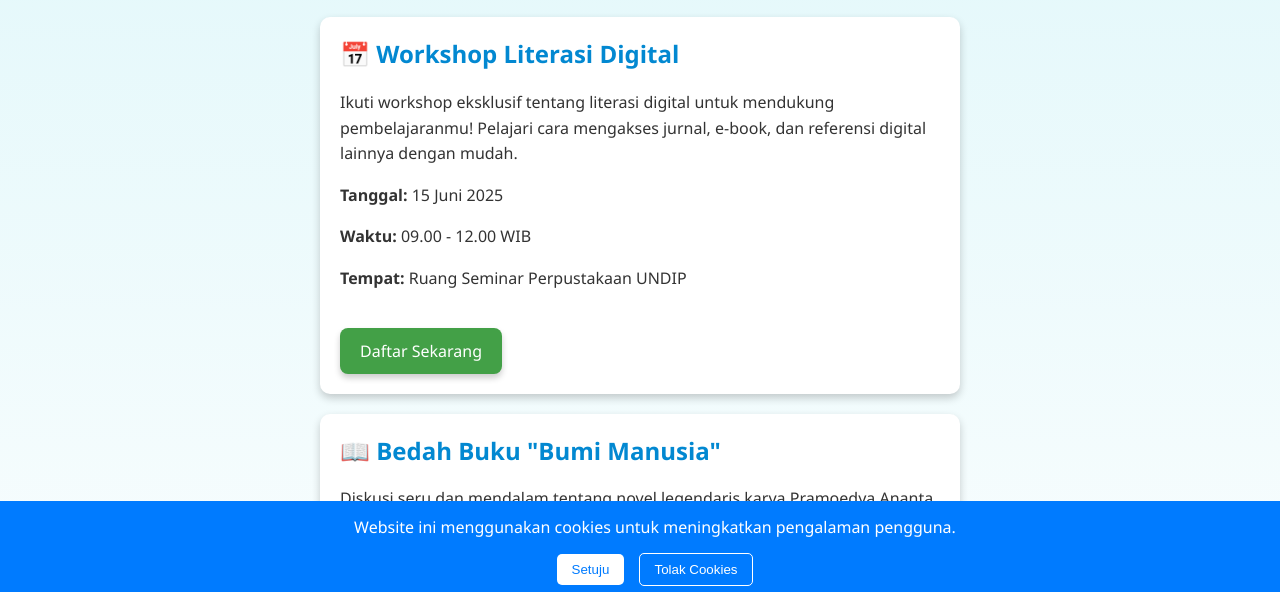
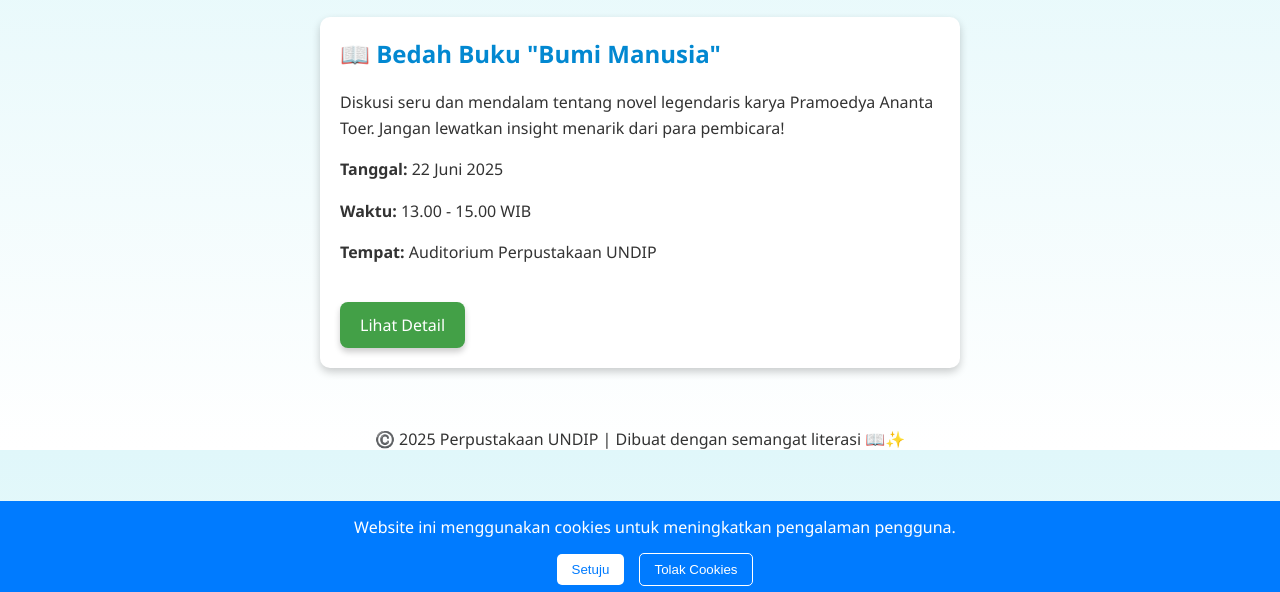
Before and after one commit to silviwahyuni/silviwahyuni.github.io, a plain HTML site: page index.html in a window 1280 px wide. Shown: the part 194-786 px from the top of the page. Drawn offline with Linux system fonts and the light colour scheme.

Commit message:
Update index.html

```diff
--- a/index.html
+++ b/index.html
@@ -78,18 +78,7 @@
 
   <main>
     <h1>🎉 Acara Spesial Perpustakaan UNDIP 🎉</h1>
-
-    <div class="event-card">
-      <h2>📅 Workshop Literasi Digital</h2>
-      <p>
-        Ikuti workshop eksklusif tentang literasi digital untuk mendukung pembelajaranmu!
-        Pelajari cara mengakses jurnal, e-book, dan referensi digital lainnya dengan mudah.
-      </p>
-      <p><strong>Tanggal:</strong> 15 Juni 2025</p>
-      <p><strong>Waktu:</strong> 09.00 - 12.00 WIB</p>
-      <p><strong>Tempat:</strong> Ruang Seminar Perpustakaan UNDIP</p>
-      <a href="https://digilib.undip.ac.id/v1/" target="_blank" class="btn">Daftar Sekarang</a>
-    </div>
+<div>
 
     <div class="event-card">
       <h2>📖 Bedah Buku "Bumi Manusia"</h2>
@@ -102,6 +91,8 @@
       <p><strong>Tempat:</strong> Auditorium Perpustakaan UNDIP</p>
       <a href="https://digilib.undip.ac.id/v1/" target="_blank" class="btn">Lihat Detail</a>
     </div>
+
+
 
   </main>
 
```
